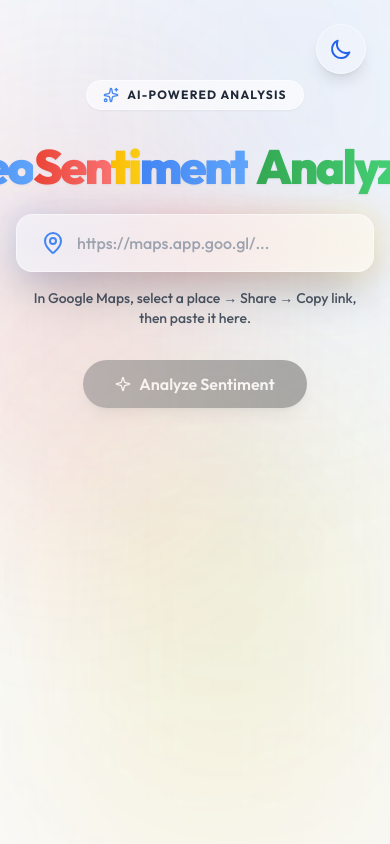
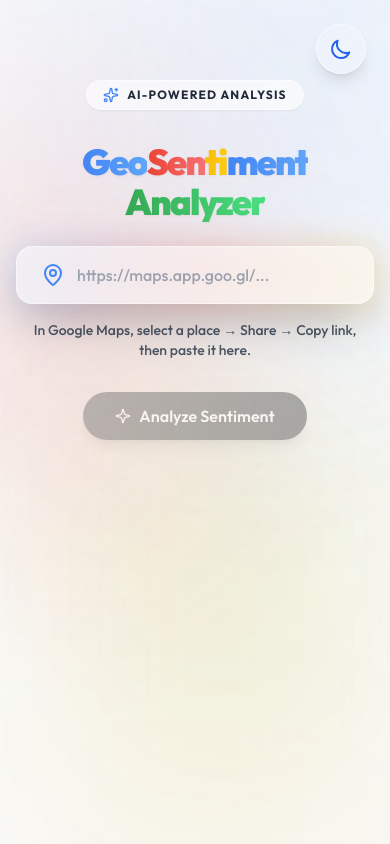
Before and after one commit to LaboNapitupulu/location-sentiment_analyzer, a React (Vite) app in the folder frontend/: page / in a window 390 px wide. Built offline with nearby package versions, Linux system fonts and the light colour scheme.

Commit message:
style(ui): fix mobile responsiveness, text sizes, and paddings

```diff
--- a/frontend/src/App.tsx
+++ b/frontend/src/App.tsx
@@ -310,13 +310,15 @@
           initial={{ opacity: 0, scale: 0.9 }}
           animate={{ opacity: 1, scale: 1 }}
           transition={{ duration: 0.5, type: 'spring' }}
-          className="text-5xl sm:text-7xl font-black mb-6 text-center tracking-tighter drop-shadow-sm"
+          className="text-4xl sm:text-5xl md:text-7xl font-black mb-6 text-center tracking-tighter drop-shadow-sm flex flex-wrap justify-center gap-x-2"
         >
-          <span className="bg-clip-text text-transparent bg-gradient-to-r from-google-blue to-blue-400">Geo</span>
-          <span className="bg-clip-text text-transparent bg-gradient-to-r from-google-red to-red-400">Sen</span>
-          <span className="bg-clip-text text-transparent bg-gradient-to-r from-google-yellow to-yellow-400">ti</span>
-          <span className="bg-clip-text text-transparent bg-gradient-to-r from-google-blue to-blue-400">ment</span>
-          <span className="bg-clip-text text-transparent bg-gradient-to-r from-google-green to-green-400 ml-2">Analyzer</span>
+          <span className="whitespace-nowrap">
+            <span className="bg-clip-text text-transparent bg-gradient-to-r from-google-blue to-blue-400">Geo</span>
+            <span className="bg-clip-text text-transparent bg-gradient-to-r from-google-red to-red-400">Sen</span>
+            <span className="bg-clip-text text-transparent bg-gradient-to-r from-google-yellow to-yellow-400">ti</span>
+            <span className="bg-clip-text text-transparent bg-gradient-to-r from-google-blue to-blue-400">ment</span>
+          </span>
+          <span className="bg-clip-text text-transparent bg-gradient-to-r from-google-green to-green-400">Analyzer</span>
         </motion.h1>
 
         <SearchBar
@@ -413,10 +415,10 @@
         {resultData && !isLoading && (
           <motion.section
             key="results"
-            initial={{ opacity: 0, y: 40 }}
+            initial={{ opacity: 0, y: 50 }}
             animate={{ opacity: 1, y: 0 }}
-            transition={{ duration: 0.8, type: 'spring' }}
-            className="relative z-10 w-full max-w-[85rem] mt-24 px-4 sm:px-8"
+            transition={{ duration: 0.8, delay: 0.2, type: 'spring' }}
+            className="relative z-10 w-full max-w-[85rem] mt-12 sm:mt-24 px-4 sm:px-8 mb-24"
           >
             <div className="flex flex-col sm:flex-row items-center justify-between mb-12 bg-white/40 dark:bg-white/5 backdrop-blur-xl p-6 rounded-[2rem] border border-white/50 dark:border-white/10 shadow-lg">
               <div className="text-center sm:text-left">
--- a/frontend/src/components/PlacePreview.tsx
+++ b/frontend/src/components/PlacePreview.tsx
@@ -87,7 +87,7 @@
         onMouseMove={handleMouseMove}
         onMouseLeave={handleMouseLeave}
         style={{ rotateX, rotateY }}
-        className="overflow-hidden bg-white/70 dark:bg-black/60 backdrop-blur-xl border border-white/50 dark:border-white/10 rounded-[2rem] shadow-2xl shadow-gray-300/40 dark:shadow-black/40 w-full relative group"
+        className="bg-white/80 dark:bg-black/50 backdrop-blur-2xl rounded-3xl sm:rounded-[2.5rem] p-6 sm:p-8 lg:p-10 shadow-2xl border border-white/50 dark:border-white/10 relative overflow-hidden"
       >
         <div className="absolute inset-0 bg-gradient-to-br from-white/40 to-transparent dark:from-white/5 pointer-events-none rounded-[2rem]" />
 
--- a/frontend/src/components/ReviewCard.tsx
+++ b/frontend/src/components/ReviewCard.tsx
@@ -63,7 +63,7 @@
       whileInView={{ opacity: 1, y: 0 }}
       viewport={{ once: true, margin: "-50px" }}
       transition={{ duration: 0.6, type: "spring", bounce: 0.4 }}
-      className="bg-white/70 dark:bg-black/40 backdrop-blur-2xl p-8 sm:p-10 rounded-[2.5rem] shadow-xl shadow-gray-200/50 dark:shadow-black/40 border border-white/50 dark:border-white/10 h-full hover:shadow-2xl hover:-translate-y-2 transition-all duration-500 relative overflow-hidden group"
+      className="bg-white/70 dark:bg-black/40 backdrop-blur-2xl p-6 sm:p-8 lg:p-10 rounded-3xl sm:rounded-[2.5rem] shadow-xl shadow-gray-200/50 dark:shadow-black/40 border border-white/40 dark:border-white/10 h-full hover:shadow-2xl hover:-translate-y-2 transition-all duration-500 relative overflow-hidden group"
     >
       <div className="absolute inset-0 bg-gradient-to-b from-white/20 to-transparent dark:from-white/5 pointer-events-none" />
 
--- a/frontend/src/components/SentimentChart.tsx
+++ b/frontend/src/components/SentimentChart.tsx
@@ -53,7 +53,7 @@
         onMouseMove={handleMouseMove}
         onMouseLeave={handleMouseLeave}
         style={{ rotateX, rotateY }}
-        className="bg-white/80 dark:bg-black/50 backdrop-blur-2xl p-8 sm:p-12 rounded-[2.5rem] shadow-2xl shadow-gray-300/30 dark:shadow-black/50 border border-white/60 dark:border-white/10 flex flex-col lg:flex-row gap-10 hover:border-gray-200/80 dark:hover:border-gray-700 transition-colors duration-500 relative"
+        className="bg-white/80 dark:bg-black/50 backdrop-blur-2xl p-6 sm:p-8 md:p-12 rounded-3xl sm:rounded-[2.5rem] shadow-2xl border border-white/50 dark:border-white/10 flex flex-col lg:flex-row gap-10 min-h-[400px] relative overflow-hidden"
       >
         <div className="absolute inset-0 bg-gradient-to-tr from-white/30 to-transparent dark:from-white/5 pointer-events-none rounded-[2.5rem]" />
 
```
